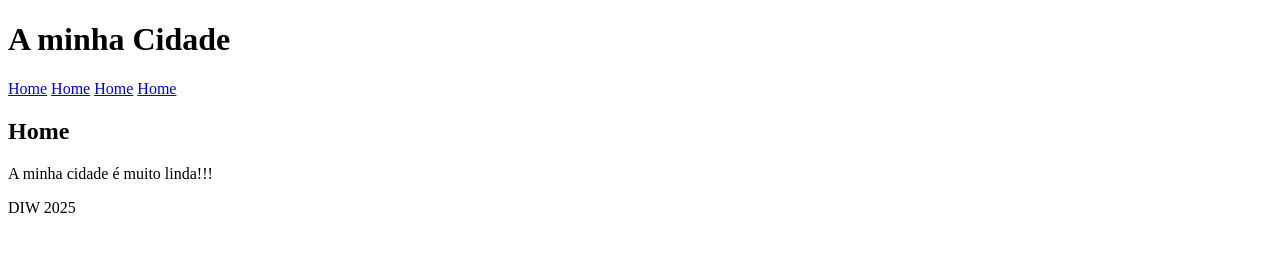
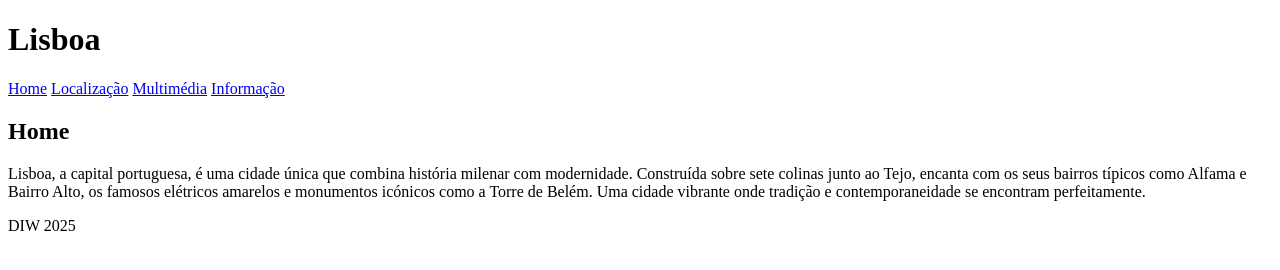
Before and after one commit to Goncalo10g/Goncalo10g.github.io, a plain HTML site: page cidade/index.html in a window 1280 px wide. Drawn offline with Linux system fonts and the light colour scheme.

Commit message:
primeira página web

```diff
--- a/cidade/index.html
+++ b/cidade/index.html
@@ -6,17 +6,17 @@
     </head>
     <body>
         <header>
-            <h1>A minha Cidade</h1>
+            <h1>Lisboa</h1>
             <nav>
                  <a href="index.html">Home</a>
-                 <a href="local.html">Home</a>
-                 <a href="multimedia.html">Home</a>
-                 <a href="info.html">Home</a>
+                 <a href="local.html">Localização</a>
+                 <a href="multimedia.html">Multimédia</a>
+                 <a href="info.html">Informação</a>
             </nav>
         </header>
         <main>
             <h2>Home</h2>
-            <p>A minha cidade é muito linda!!!</p>
+            <p>Lisboa, a capital portuguesa, é uma cidade única que combina história milenar com modernidade. Construída sobre sete colinas junto ao Tejo, encanta com os seus bairros típicos como Alfama e Bairro Alto, os famosos elétricos amarelos e monumentos icónicos como a Torre de Belém. Uma cidade vibrante onde tradição e contemporaneidade se encontram perfeitamente.</p>
         </main>
         <footer>
             <p>DIW 2025</p>
```
